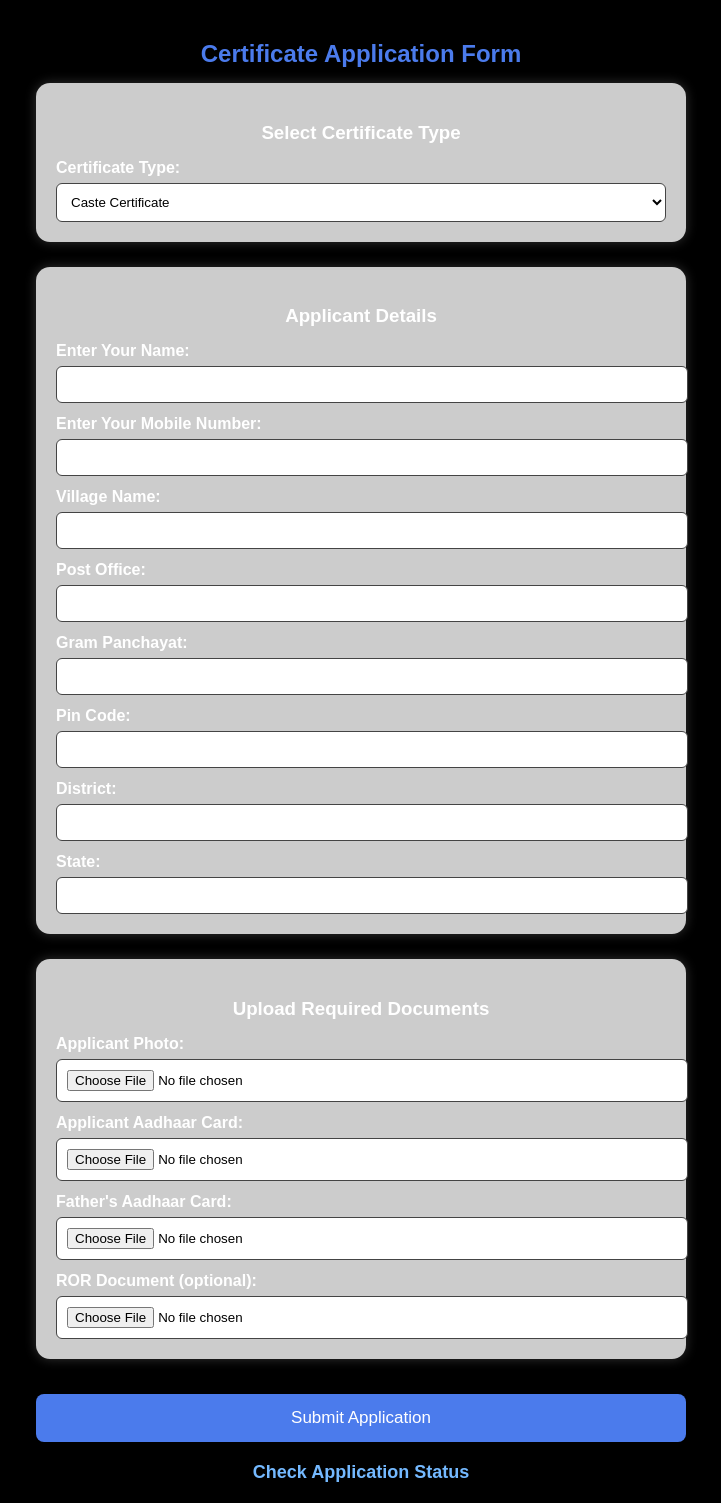
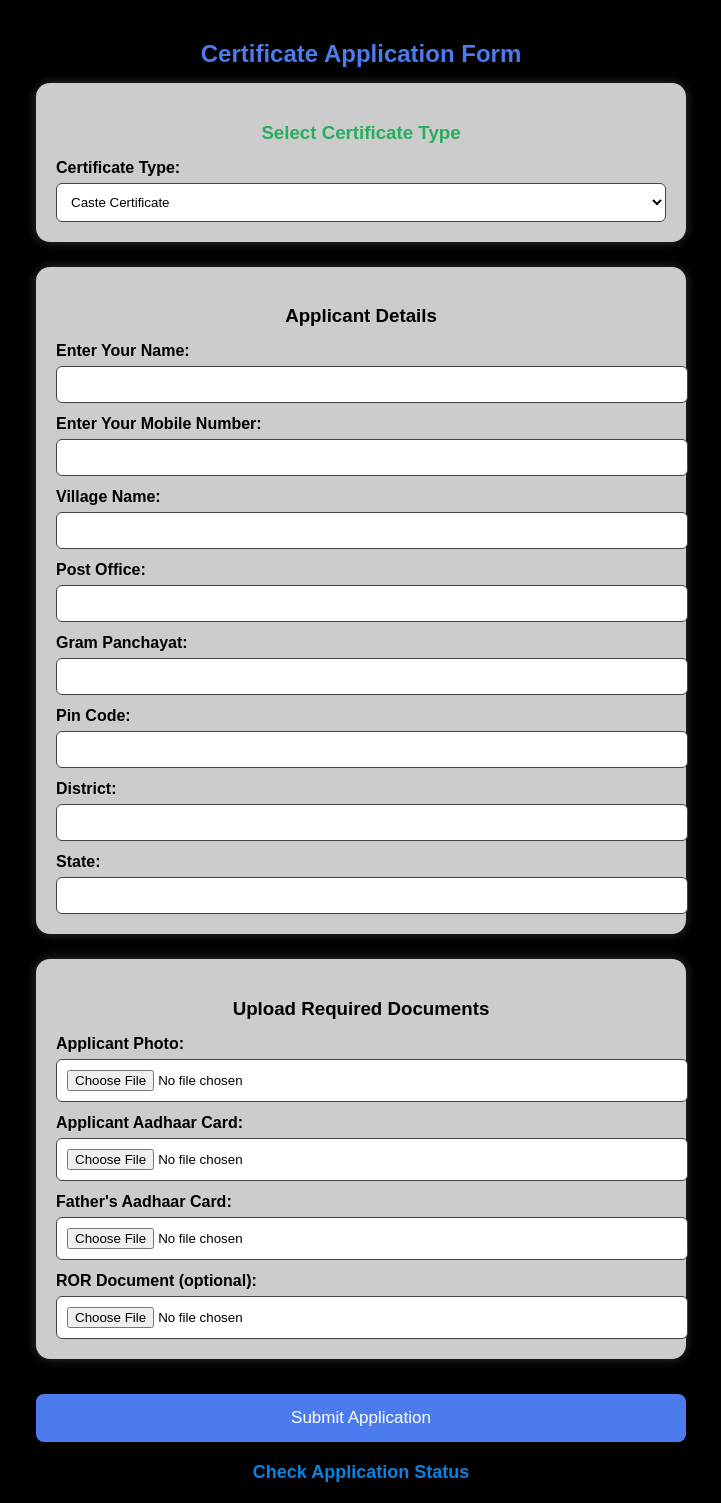
Before and after one commit to Aditya1234AD/certificate-app, a Flask app: page / in a window 1280 px wide. Shown: the whole page, without its empty margins (279-1000 px from the left). Run offline with Flask 2, Linux system fonts and the light colour scheme.

Commit message:
Update index.html

```diff
--- a/templates/index.html
+++ b/templates/index.html
@@ -6,13 +6,12 @@
     <title>Apply Certificate</title>
 
     <style>
-        /* ---------------- BODY ---------------- */
         body {
             font-family: Arial, sans-serif;
             margin: 0;
             padding: 20px;
             background: #000000;   /* Black background */
-            transition: background 0.5s ease;
+            color: black !important; /* Default text black */
         }
 
         .container {
@@ -20,7 +19,6 @@
             margin: auto;
         }
 
-        /* ---------------- BOX CONTAINERS ---------------- */
         .box {
             background: #ffffffcc;
             backdrop-filter: blur(5px);
@@ -28,38 +26,38 @@
             border-radius: 14px;
             margin-bottom: 25px;
             box-shadow: 0px 0px 12px rgba(255,255,255,0.2);
-            transition: background 0.3s ease, box-shadow 0.3s ease, transform 0.3s ease;
+            color: black !important; /* All text inside box black */
         }
 
-        .box:hover {
-            background: #ffffffdd;
-            box-shadow: 0px 0px 20px rgba(255,255,255,0.3);
-            transform: translateY(-3px);
-        }
-
+        /* MAIN HEADING (Keep Blue) */
         h2 {
             text-align: center;
             margin-bottom: 15px;
-            color: #4b7bec;  /* Blue for main title */
-            transition: color 0.3s ease;
+            color: #4b7bec !important;  /* Blue */
         }
 
+        /* "Select Certificate Type" in GREEN */
+        .cert-heading {
+            text-align: center;
+            margin-bottom: 15px;
+            color: #27ae60 !important;  /* Green */
+            font-weight: bold;
+        }
+
+        /* Other subtitles black */
         h3 {
             text-align: center;
             margin-bottom: 15px;
-            color: white;   /* White for subtitles */
-            transition: color 0.3s ease;
+            color: black !important;
         }
 
         label {
             font-weight: bold;
             display: block;
             margin-top: 12px;
-            color: white;  /* White labels for black background */
-            transition: color 0.3s ease;
+            color: black !important;
         }
 
-        /* ---------------- INPUTS ---------------- */
         input[type="text"], input[type="file"], select {
             width: 100%;
             padding: 10px;
@@ -67,18 +65,9 @@
             border: 1px solid #444;
             border-radius: 6px;
             background: #fff;
-            transition: border-color 0.3s ease, box-shadow 0.3s ease;
+            color: black !important;
         }
 
-        input[type="text"]:focus,
-        input[type="file"]:focus,
-        select:focus {
-            border-color: #4b7bec;
-            box-shadow: 0 0 5px rgba(75,123,236,0.5);
-            outline: none;
-        }
-
-        /* ---------------- BUTTON ---------------- */
         button {
             background: #4b7bec;
             color: white;
@@ -89,36 +78,13 @@
             font-size: 17px;
             border-radius: 8px;
             cursor: pointer;
-            transition: background 0.3s ease, transform 0.2s ease;
         }
 
-        button:hover {
-            background: #3867d6;
-            transform: scale(1.03);
-        }
-
-        /* ---------------- LINK ---------------- */
         a {
-            color: #74b9ff;
+            color: #0984e3 !important;
+            font-size: 18px;
+            font-weight: bold;
             text-decoration: none;
-            transition: color 0.3s ease;
-        }
-
-        a:hover {
-            color: #4b7bec;
-            text-decoration: underline;
-        }
-
-        /* ---------------- FLASH MESSAGES ---------------- */
-        .flash {
-            text-align: center;
-            font-size: 16px;
-            color: green;
-            margin-bottom: 15px;
-            background: #e6ffe6;
-            padding: 10px;
-            border-radius: 6px;
-            transition: background 0.5s ease, color 0.5s ease;
         }
     </style>
 </head>
@@ -127,22 +93,14 @@
     <div class="container">
         <h2>Certificate Application Form</h2>
 
-        {% with messages = get_flashed_messages() %}
-          {% if messages %}
-            <div class="flash">
-                {{ messages[0] }}
-            </div>
-          {% endif %}
-        {% endwith %}
-
         <form action="/submit" method="POST" enctype="multipart/form-data">
 
             <!-- Certificate Type Box -->
             <div class="box">
-                <h3>Select Certificate Type</h3>
+                <h3 class="cert-heading">Select Certificate Type</h3>
 
                 <label for="cert_type">Certificate Type:</label>
-                <select name="cert_type" id="cert_type" required>
+                <select name="cert_type" id="cert_type">
                     <option value="Caste Certificate">Caste Certificate</option>
                     <option value="Income Certificate">Income Certificate</option>
                     <option value="Resident Certificate">Resident Certificate</option>
@@ -198,9 +156,7 @@
             <button type="submit">Submit Application</button>
 
             <div style="text-align:center; margin-top: 20px;">
-                <a href="/status" style="font-size: 18px; font-weight: bold;">
-                    Check Application Status
-                </a>
+                <a href="/status">Check Application Status</a>
             </div>
 
         </form>
```
